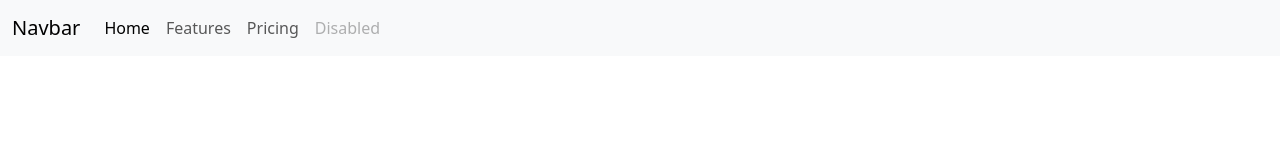
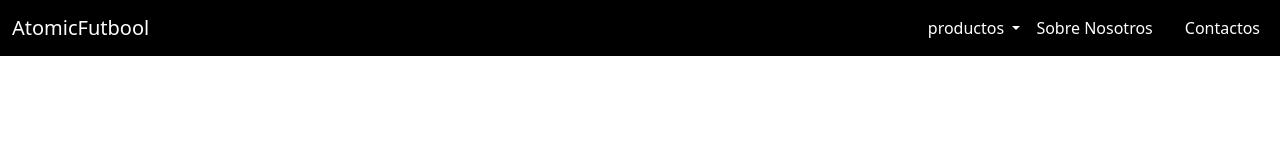
Before and after one commit to Tienda-Deportiva-Messi/DaSilva-Acosta-Garcete, a plain HTML site: page index.html in a window 1280 px wide. Drawn offline with nearby package versions, Linux system fonts and the light colour scheme.

Commit message:
se acomodaron los elemtos de la barra de navegacion y se implementaron los titulos de cada seccion ; y pagina en general

```diff
--- a/Asset/estilos/index.css
+++ b/Asset/estilos/index.css
@@ -0,0 +1,8 @@
+a{
+    color: #fff !important;
+}header{
+
+background-color: black;
+}.dropdown-item{
+    color:  black !important;
+}
--- a/index.html
+++ b/index.html
@@ -16,30 +16,40 @@
             integrity="sha384-T3c6CoIi6uLrA9TneNEoa7RxnatzjcDSCmG1MXxSR1GAsXEV/Dwwykc2MPK8M2HN"
             crossorigin="anonymous"
         />
-        <link rel="stylesheet" href="Asset/estilos/">
+        <link rel="stylesheet" href="Asset/estilos/index.css">
     </head>
 
     <body>
         <header>
-            <nav class="navbar navbar-expand-lg bg-body-tertiary">
+            <nav class="navbar navbar-expand-lg bg-body-dark">
                 <div class="container-fluid">
-                  <a class="navbar-brand" href="#">Navbar</a>
-                  <button class="navbar-toggler" type="button" data-bs-toggle="collapse" data-bs-target="#navbarNav" aria-controls="navbarNav" aria-expanded="false" aria-label="Toggle navigation">
+                  <a class="navbar-brand" href="#"><span>Atomic</span><span class="titulos">Futbool</span></a>
+                  <button class="navbar-toggler" type="button" data-bs-toggle="collapse" data-bs-target="#navbarSupportedContent" aria-controls="navbarSupportedContent" aria-expanded="false" aria-label="Toggle navigation">
                     <span class="navbar-toggler-icon"></span>
                   </button>
-                  <div class="collapse navbar-collapse" id="navbarNav">
-                    <ul class="navbar-nav">
+                  <div class="collapse navbar-collapse" id="navbarSupportedContent">
+
+                    <ul class="navbar-nav ms-auto mb-2 mb-lg-0">
+                        <li class="nav-item dropdown">
+                            <a class="nav-link dropdown-toggle" href="#" role="button" data-bs-toggle="dropdown" aria-expanded="false">
+                              productos
+                            </a>
+                            <ul class="dropdown-menu">
+                              <li><a class="dropdown-item" href="#">Camisetas</a></li>
+                              <li><hr class="dropdown-divider"></li>
+                              <li><a class="dropdown-item" href="#">Botines</a></li>
+                              <li><hr class="dropdown-divider"></li>
+                              <li><a class="dropdown-item" href="#">Canilleras</a></li>
+                            </ul>
+                          </li>
                       <li class="nav-item">
-                        <a class="nav-link active" aria-current="page" href="#">Home</a>
+                        <a class="nav-link active" aria-current="page" href="#">Sobre Nosotros</a>
                       </li>
                       <li class="nav-item">
-                        <a class="nav-link" href="#">Features</a>
+                        <a class="nav-link" href="#"></a>
                       </li>
                       <li class="nav-item">
-                        <a class="nav-link" href="#">Pricing</a>
-                      </li>
-                      <li class="nav-item">
-                        <a class="nav-link disabled" aria-disabled="true">Disabled</a>
+                        <a class="nav-link" href="#">Contactos</a>
                       </li>
                     </ul>
                   </div>
```
